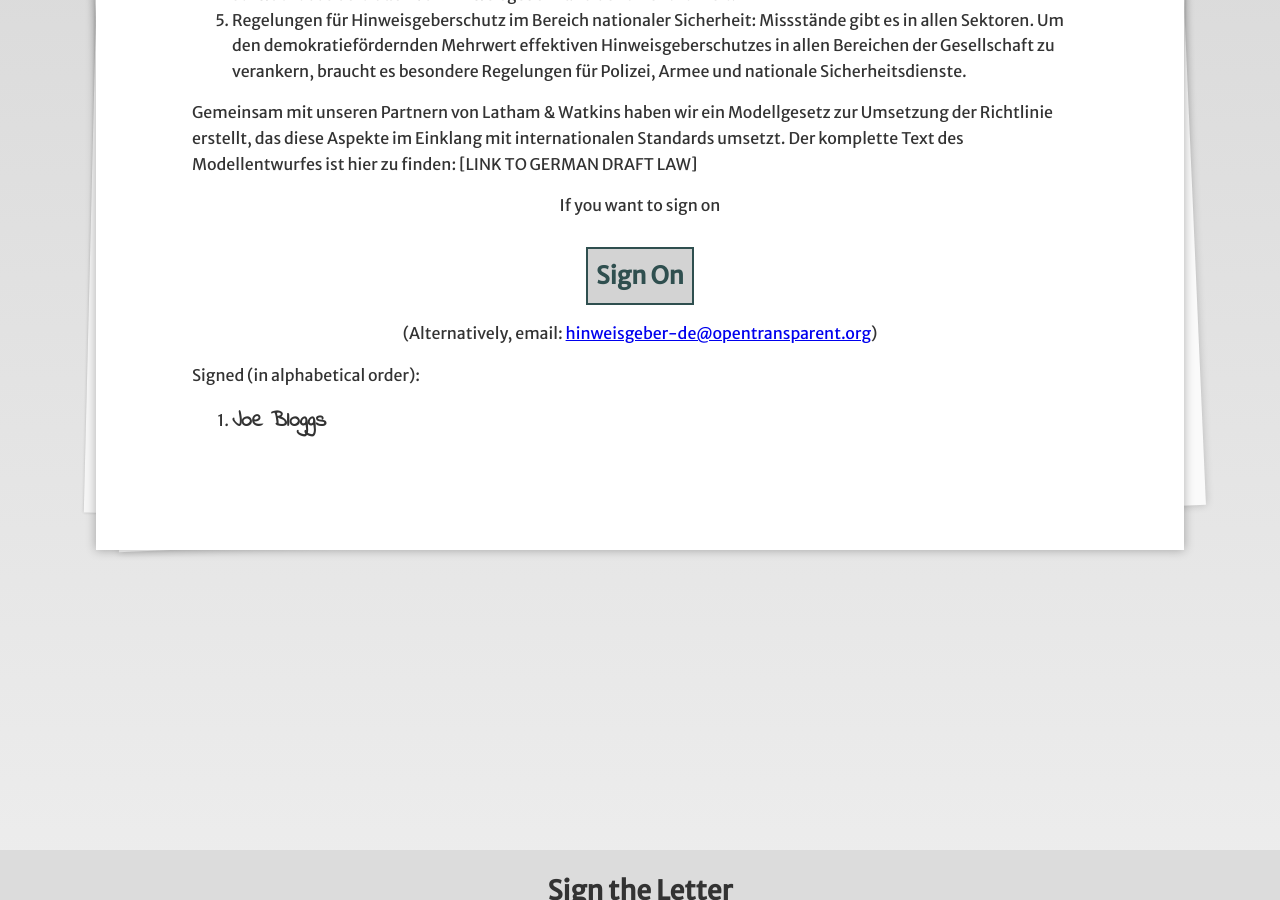
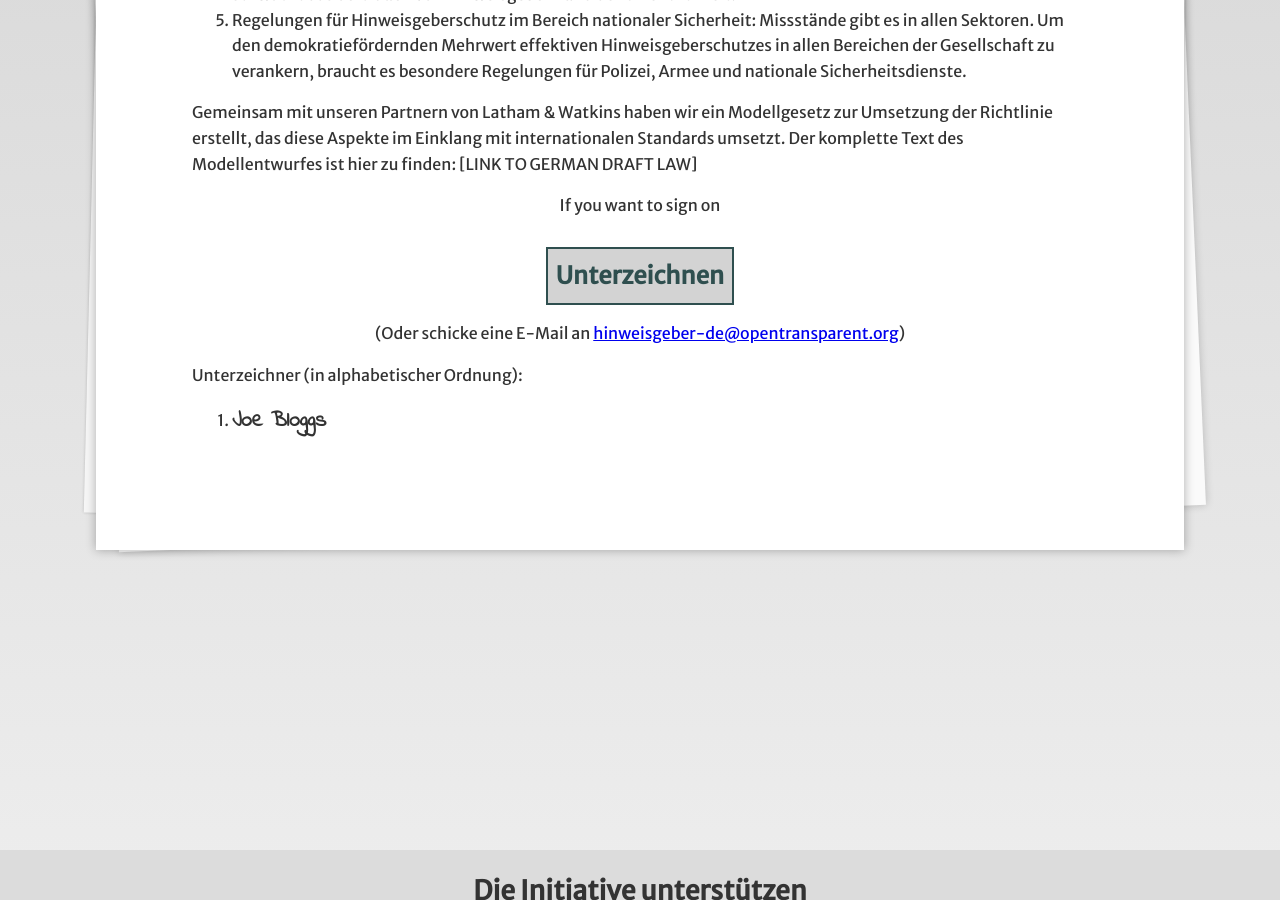
Before and after one commit to opentransparent/hinweisgeber-de, a Jekyll site: the page built from index.html, in a window 1280 px wide and 900 px high, scrolled down 780 px. Built offline with Jekyll 4.4.1, drawn with Linux system fonts in a browser that asks for light colours; some of the changed text lies outside the part shown.

Commit message:
Translated to German

```diff
--- a/_layouts/default.html
+++ b/_layouts/default.html
@@ -15,11 +15,11 @@
 {{ page.signon-message }}
 </p>
 <div class="signon">
-<a class="signbutton" id="signon" href="#signonform">Sign On</a>
+<a class="signbutton" id="signon" href="#signonform">Unterzeichnen</a>
 </div>
-<p class="signonalt">(Alternatively, email: <a href="mailto:{{ page.email }}">{{ page.email }}</a>)
+<p class="signonalt">(Oder schicke eine E-Mail an <a href="mailto:{{ page.email }}">{{ page.email }}</a>)
 </p>
-<p>Signed (in alphabetical order):</p>
+<p>Unterzeichner (in alphabetischer Ordnung):</p>
 <ol class="signatories">
     {% for person in site.data.names %}
     <li><span class="name">{{ person.name }}</span></li>
@@ -29,10 +29,10 @@
 </div>
 <a name="signonform"></a>
 <div id="signonform">
-    <div class="title">Sign the Letter</div>
+    <div class="title">Die Initiative unterstützen </div>
     <form action="https://formsubmit.co/{{ page.email }}" method="POST">
         <div>
-        <label for="name">Full Name:</label>
+        <label for="name">Vorname und Name:</label>
         <input id="name" type="text" name="name" placeholder="Dr Joe Bloggs"></input>
         </div>
         <div>
@@ -45,10 +45,10 @@
         <input type="hidden" name="_next" value="{{ site.url }}/thankyou.html">
         <input type="hidden" name="_replyto">
         <div class="buttondiv">
-        <input class="button" type="submit" value="Send"></input>
+        <input class="button" type="submit" value="Abschicken"></input>
     </div>
     </form>
-    <p>Submissions will be manually verified before being added. Submission does not guarantee addition to the list of signatories.</p>
+    <p>Unterschriften werden vor dem Hinzufügen manuell überprüft. Die Einreichung garantiert keine Aufnahme in die Liste der Unterzeichner.</p>
     <p><a href="privacy.html">Privacy Policy</a></p>
 </div>
 </body>
```
